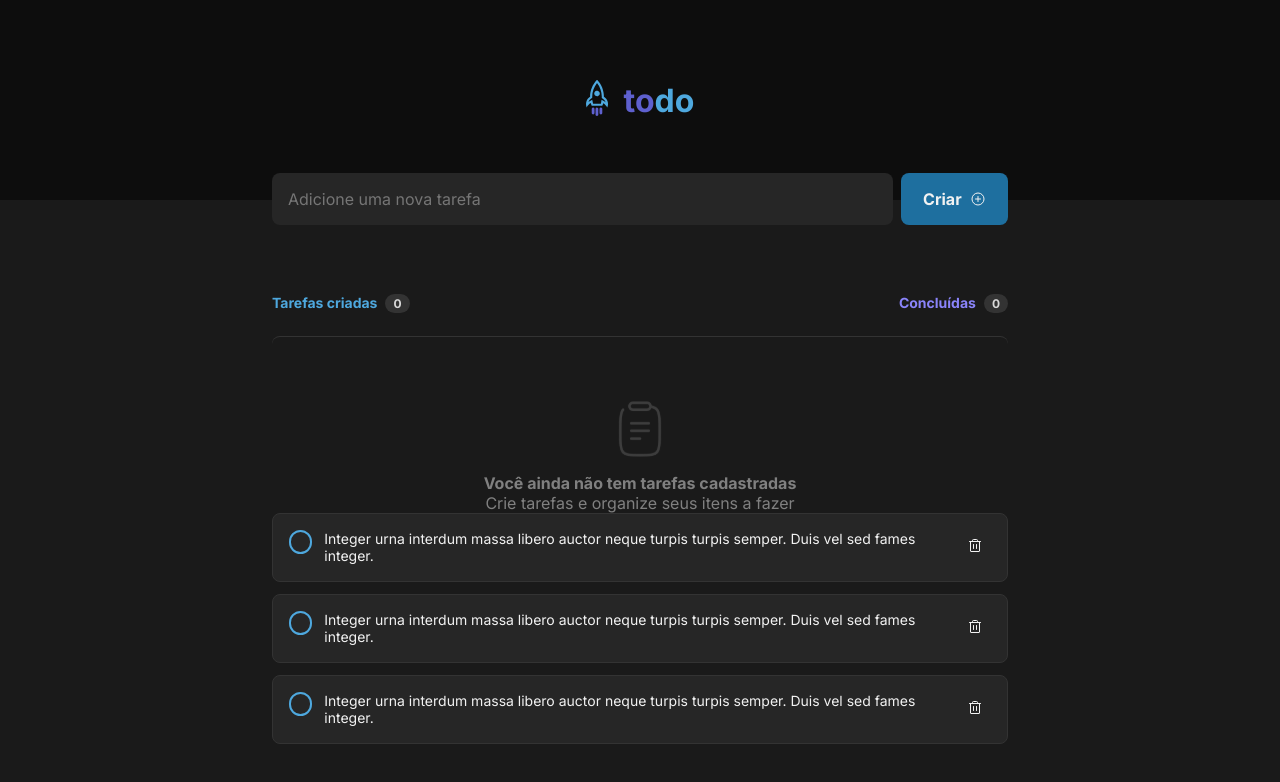
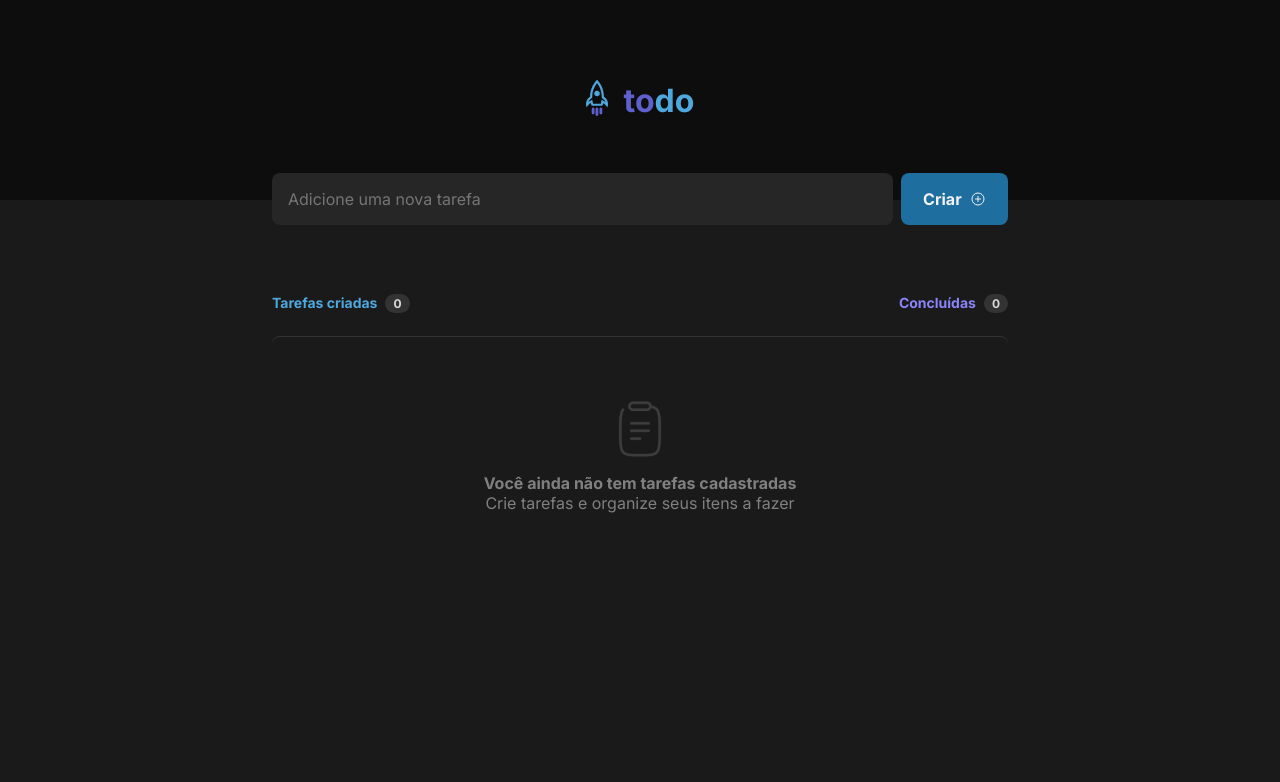
Before and after one commit to alxroots/RocketTodo, a React (Vite) app: page / in a window 1280 px wide. Shown: the top 782 px of the page. Built offline with nearby package versions, Linux system fonts and the light colour scheme.

Commit message:
add `create-task` functionality

```diff
--- a/src/App.tsx
+++ b/src/App.tsx
@@ -1,11 +1,14 @@
+import { useState } from "react";
 import { Header } from "./components/header.tsx";
-import { Content } from "./components/content.tsx";
+import { Content, TaskPropTypes } from "./components/content.tsx";
 
 function App() {
+  const [tasks, setTasks] = useState<TaskPropTypes[] | undefined>(undefined);
+  console.log("tasks", tasks);
   return (
     <>
-      <Header />
-      <Content />
+      <Header tasks={tasks} setTasks={setTasks} />
+      <Content tasks={tasks} />
     </>
   );
 }
--- a/src/components/content.tsx
+++ b/src/components/content.tsx
@@ -3,23 +3,39 @@ import { Display } from "./ui/display.tsx";
 import { EmptyTaskList } from "./ui/empty.tsx";
 import { Task } from "./ui/task.tsx";
 
-export function Content() {
+export type TaskPropTypes = {
+  description: string;
+  checked: boolean;
+};
+
+interface ContentProps {
+  tasks?: TaskPropTypes[];
+}
+
+export function Content({ tasks }: ContentProps) {
   return (
     <main className={styles["content-wrapper"]}>
       <div className={styles["display-container"]}>
         <Display
           title="Tarefas criadas"
-          value={0}
+          value={tasks?.length || 0}
           style={{ color: "#4ea8de" }}
         />
         <Display title="Concluídas" value={0} style={{ color: "#8a84fa" }} />
       </div>
-      <EmptyTaskList />
-      <div style={{ display: "flex", flexDirection: "column", gap: "12px" }}>
-        <Task description="Integer urna interdum massa libero auctor neque turpis turpis semper. Duis vel sed fames integer." />
-        <Task description="Integer urna interdum massa libero auctor neque turpis turpis semper. Duis vel sed fames integer." />
-        <Task description="Integer urna interdum massa libero auctor neque turpis turpis semper. Duis vel sed fames integer." />
-      </div>
+      {tasks && tasks.length > 0 ? (
+        <div style={{ display: "flex", flexDirection: "column", gap: "12px" }}>
+          {tasks.map((task, index) => (
+            <Task
+              key={index}
+              description={task.description}
+              checked={task.checked}
+            />
+          ))}
+        </div>
+      ) : (
+        <EmptyTaskList />
+      )}
     </main>
   );
 }
--- a/src/components/header.tsx
+++ b/src/components/header.tsx
@@ -2,8 +2,28 @@ import logo from "../assets/rocket.svg";
 import styles from "./header.module.css";
 import { Input } from "./ui/input.tsx";
 import { Button } from "./ui/button.tsx";
+import { TaskPropTypes } from "./content.tsx";
+import { ChangeEvent, useState } from "react";
 
-export function Header() {
+interface HeaderProps {
+  tasks?: TaskPropTypes[];
+  setTasks(tasks: TaskPropTypes[]): void;
+}
+
+export function Header({ tasks = [], setTasks }: HeaderProps) {
+  const [newTask, setNewTask] = useState<TaskPropTypes | undefined>(undefined);
+
+  const handleCreateTask = () => {
+    if (newTask) {
+      setTasks([...tasks, newTask]);
+      setNewTask({ description: "", checked: false });
+    }
+  };
+
+  const handleInputChange = (event: ChangeEvent<HTMLInputElement>) => {
+    setNewTask({ description: event.target.value, checked: false });
+  };
+
   return (
     <header className={styles["header-background"]}>
       <div className={styles["title-wrapper"]}>
@@ -15,8 +35,8 @@ export function Header() {
         </h1>
       </div>
       <div className={styles["action-wrapper"]}>
-        <Input />
-        <Button hasIcon buttonType="create" iconPosition="right">
+        <Input onChange={handleInputChange} value={newTask?.description} />
+        <Button hasIcon iconPosition="right" onClick={handleCreateTask}>
           Criar
         </Button>
       </div>
--- a/src/components/ui/input.tsx
+++ b/src/components/ui/input.tsx
@@ -1,9 +1,17 @@
 import styles from "./input.module.css";
+import { InputHTMLAttributes } from "react";
 
-export function Input() {
+type InputProps = InputHTMLAttributes<HTMLInputElement>;
+
+export function Input({ ...rest }: InputProps) {
   return (
     <label className={styles["input-wrapper"]}>
-      <input type="text" placeholder="Adicione uma nova tarefa" />
+      <input
+        type="text"
+        placeholder="Adicione uma nova tarefa"
+        onChange={rest.onChange}
+        value={rest.value}
+      />
     </label>
   );
 }
--- a/src/components/ui/task.module.css
+++ b/src/components/ui/task.module.css
@@ -1,5 +1,6 @@
 .task {
   display: flex;
+  justify-content: space-between;
   background: var(--color-gray-500);
   font-size: var(--font-size-sm);
   font-weight: var(--font-weight-regular);
@@ -8,6 +9,12 @@
   padding: var(--spacing-4);
   gap: var(--spacing-3);
   color: var(--color-gray-100);
+
+  div {
+    display: flex;
+    align-items: center;
+    gap: var(--spacing-3);
+  }
 
   input[type="checkbox"] {
     appearance: none;
--- a/src/components/ui/task.tsx
+++ b/src/components/ui/task.tsx
@@ -3,12 +3,16 @@ import styles from "./task.module.css";
 
 interface TaskProps {
   description: string;
+  checked: boolean;
 }
+
 export function Task({ description }: TaskProps) {
   return (
     <div className={styles.task}>
-      <input type="checkbox" />
-      <p>{description}</p>
+      <div>
+        <input type="checkbox" />
+        <p>{description}</p>
+      </div>
       <IconButton />
     </div>
   );
```
